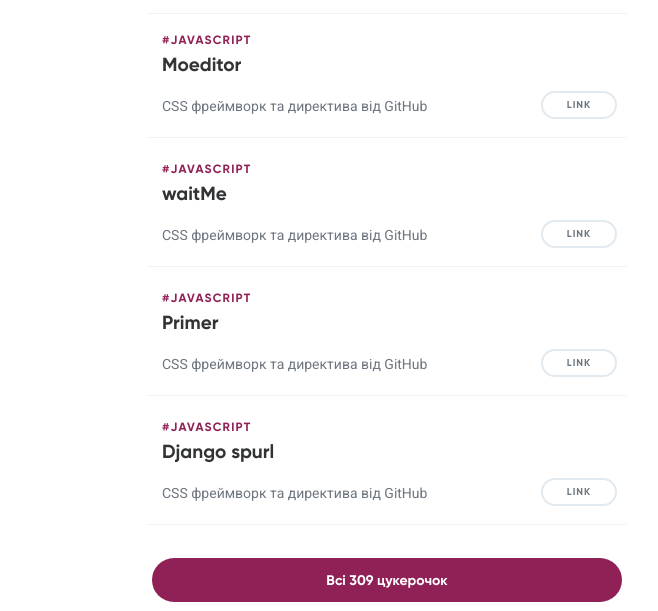
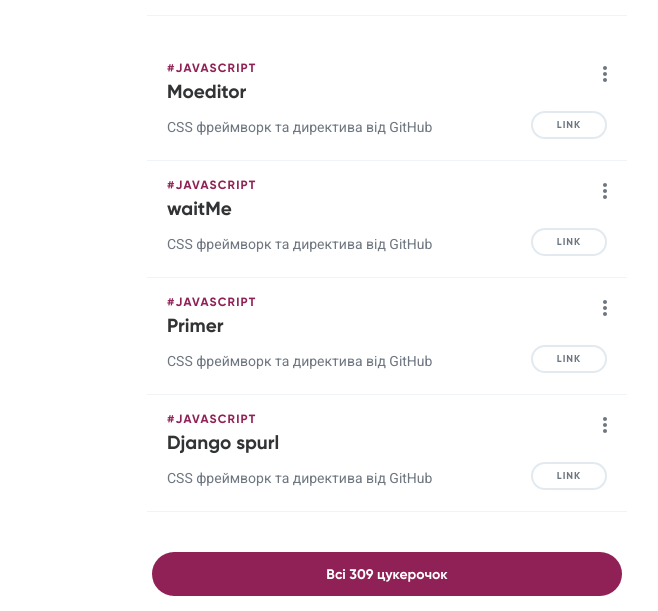
Before and after one commit to IvanDerkach/candies, a website: page src/index.html in a window 1280 px wide. Shown: the part 189-800 px from the top of the page, 471-1129 px from the left. Drawn offline with Linux system fonts and the light colour scheme.

Commit message:
added dots #3 +minor changes

```diff
--- a/src/index.html
+++ b/src/index.html
@@ -73,44 +73,59 @@
             <img src="../img/java.svg" alt=""></a>
           </li>
         </ul>
-        <hr class="underline">
       </nav>
       <ul class="menu_list">
         <li class="menu_containers">
+          <div class="container_up_side">
             <span class="java">#JAVASCRIPT</span>
             <h3 class="cont_name">Moeditor</h3>
-          <div class="container_link">
+            <a href="javascript: void(0)">
+              <img class="dots" src="../img/dots.svg" alt="dots">
+            </a>
+          </div>
+          <div class="container_bottom_side">
             <p class="css_frame">CSS фреймворк та директива від GitHub</p>
             <button class="link">LINK</button>
           </div>
-          <hr class="underline">
         </li>
         <li class="menu_containers">
+          <div class="container_up_side">
             <span class="java">#JAVASCRIPT</span>
             <h3 class="cont_name">waitMe</h3>
-          <div class="container_link">
+            <a href="javascript: void(0)">
+              <img class="dots" src="../img/dots.svg" alt="dots">
+            </a>
+          </div>
+          <div class="container_bottom_side">
             <p class="css_frame">CSS фреймворк та директива від GitHub</p>
             <button class="link">LINK</button>
           </div>
-          <hr class="underline">
         </li>
         <li class="menu_containers">
+        <div class="container_up_side">
           <span class="java">#JAVASCRIPT</span>
           <h3 class="cont_name">Primer</h3>
-          <div class="container_link">
+          <a href="javascript: void(0)">
+            <img class="dots" src="../img/dots.svg" alt="dots">
+          </a>
+        </div>
+        <div class="container_bottom_side">
           <p class="css_frame">CSS фреймворк та директива від GitHub</p>
           <button class="link">LINK</button>
         </div>
-          <hr class="underline">
         </li>
         <li class="menu_containers">
+          <div class="container_up_side">
             <span class="java">#JAVASCRIPT</span>
             <h3 class="cont_name">Django spurl</h3>
-          <div class="container_link">
+            <a href="javascript: void(0)">
+              <img class="dots" src="../img/dots.svg" alt="dots">
+            </a>
+          </div>
+          <div class="container_bottom_side">
             <p class="css_frame">CSS фреймворк та директива від GitHub</p>
             <button class="link">LINK</button>
           </div>
-          <hr class="underline">
         </li>
       </ul>
       <button class="all_candies" type="submit">Всі 309 цукерочок</button>
--- a/src/main.css
+++ b/src/main.css
@@ -164,9 +164,10 @@
 
 .apps_list {
   display: flex;
-  padding: 0;
-  margin-top: 0;
+  padding: 0 0 18px;
+  margin: 0 0 12px;
   flex: 1 300px;
+  border-bottom: 1px solid var(--background_light);
 }
 
 .navigation_icon {
@@ -203,8 +204,24 @@
 }
 
 .menu_containers {
+  display: flex;
+  flex-direction: column;
   height: 99px;
-  margin-bottom: 30px;
+  padding: 0 20px;
+  margin: 17px 0 0;
+  border-bottom: 1px solid var(--background_light);
+}
+
+.container_up_side {
+  position: relative;
+  display: flex;
+  flex-direction: column;
+
+}
+
+.container_bottom_side {
+  display: flex;
+  justify-content: space-between;
 }
 
 .java {
@@ -212,25 +229,27 @@
   font-size: 12px;
   letter-spacing: 0.1em;
   color: var(--violet);
-  margin-left: 15px;
-  margin-top: 27px;
 }
 
 .cont_name {
   font-family: Gilroy, serif;
   font-size: 19px;
   color: var(--title_color);
-  margin-top: 5px;
-  margin-bottom: 0;
-  margin-left: 15px;
+  margin: 5px 0 0;
+}
+
+.dots {
+  position: absolute;
+  top: 5px;
+  right: 0;
 }
 
 .css_frame {
   font-family: Roboto, serif;
   font-size: 14px;
   line-height: 21px;
+
   color: var(--text_color);
-  margin: 20px 0 20px 15px;
 }
 
 .link {
@@ -238,25 +257,19 @@
   border: 2px solid #e2eaf0;
   box-sizing: border-box;
   border-radius: 22px;
-  margin: 15px 10px 10px;
   font-family: Gilroy, serif;
   font-size: 10px;
   letter-spacing: 0.1em;
   color: var(--text_color);
   width: 76px;
   height: 28px;
+  margin: 8px 0;
   outline: none;
 }
 
 .link:focus {
   border: 2px solid var(--green_border);
   transition: 0.1s;
-}
-
-.container_link {
-  display: flex;
-  justify-content: space-between;
-  flex-wrap: wrap;
 }
 
 .all_candies {
@@ -270,7 +283,7 @@
   color: white;
   border: none;
   align-self: center;
-  margin-top: 12px;
+  margin-top: 40px;
   outline: none;
   padding: 0;
 }
```
Also changed, not shown: img/dots.svg (added). Lines whose indentation alone changed are shown as unchanged.
